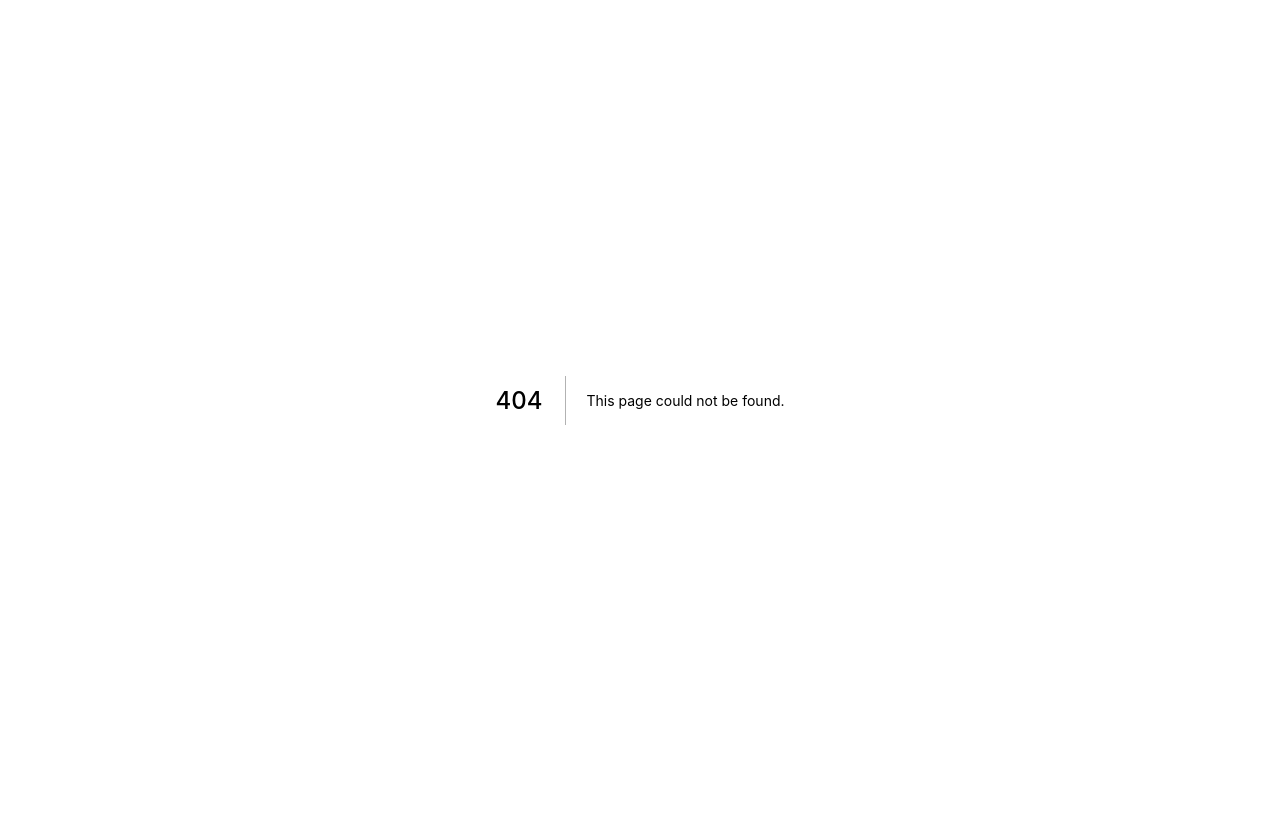
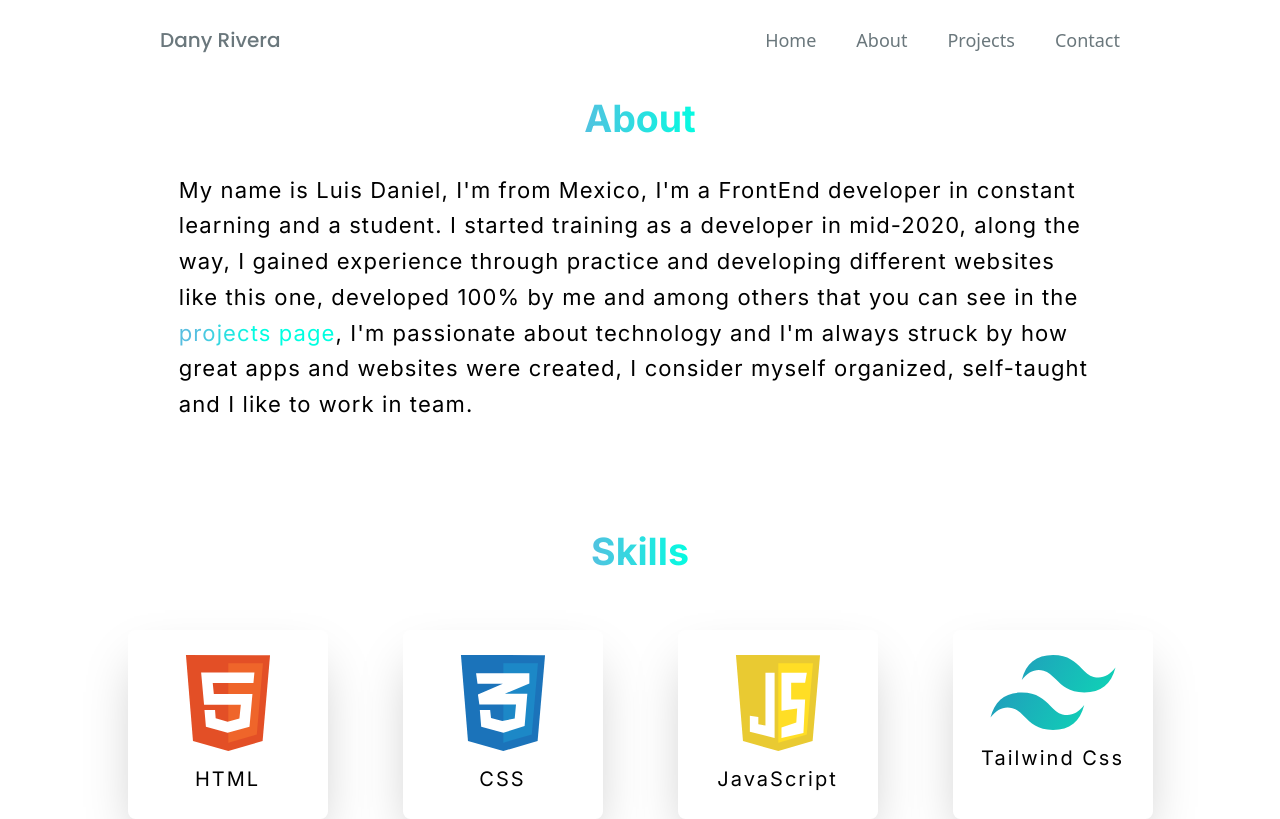
Before and after one commit to DanyRivera/portafolio, a Next.js app: page /about in a window 1280 px wide. Before the commit this address had no page. Shown: the top 819 px of the page. Built offline with nearby package versions, Linux system fonts and the light colour scheme.

Commit message:
Working on Links to Social Media

```diff
--- a/components/Footer.jsx
+++ b/components/Footer.jsx
@@ -15,8 +15,9 @@ const Footer = () => {
         </div>
 
         <div className="flex flex-col gap-10 mb-14 md:flex-row">
-
-          <p className="text-[17px] cursor-pointer">About</p>
+          <Link href="/about">
+            <p className="text-[17px] cursor-pointer">About</p>
+          </Link>
           <Link href="/projects">
             <p className="text-[17px] cursor-pointer">Projects</p>
           </Link>
--- a/components/Header.jsx
+++ b/components/Header.jsx
@@ -62,10 +62,12 @@ const Header = () => {
               </div>
             </Link>
 
-            <div className="flex flex-col items-center text-secondary hover:text-primary cursor-pointer">
-              <FontAwesomeIcon className="w-7" icon={faUser} />
-              <p className="text-[15px]">About</p>
-            </div>
+            <Link href="/about">
+              <div className="flex flex-col items-center text-secondary hover:text-primary cursor-pointer">
+                <FontAwesomeIcon className="w-7" icon={faUser} />
+                <p className="text-[15px]">About</p>
+              </div>
+            </Link>
 
             <Link href="/projects">
               <div className="flex flex-col items-center text-secondary hover:text-primary cursor-pointer">
@@ -95,7 +97,7 @@ const Header = () => {
         </div>
       </div>
 
-      <div className={`${mostrarNav && `${styles.mostrarBarra} bg-tertiary text-secondary shadow-2xl`} ${styles.nav} ${ruta === '/' ? 'text-tertiary' : 'text-secondary'}  absolute hidden md:flex py-10 justify-between items-center z-10 w-full px-64`}>
+      <div className={`${ruta === '/' ? 'text-tertiary' : 'text-secondary'} ${mostrarNav && `${styles.mostrarBarra} shadow-2xl`}  absolute hidden md:flex py-10 justify-between items-center z-10 w-full px-64`}>
 
         <div>
           <Link href="/">
@@ -107,7 +109,9 @@ const Header = () => {
           <Link href="/" >
             <p className="cursor-pointer font-medium text-[18px]">Home</p>
           </Link>
-          <a className="cursor-pointer font-medium text-[18px]">About</a>
+          <Link href="/about" >
+            <p className="cursor-pointer font-medium text-[18px]">About</p>
+          </Link>
           <Link href="/projects">
             <p className="cursor-pointer font-medium text-[18px]">Projects</p>
           </Link>
--- a/components/Layout.jsx
+++ b/components/Layout.jsx
@@ -1,3 +1,5 @@
+import { FontAwesomeIcon } from '@fortawesome/react-fontawesome';
+import { faCircle } from '@fortawesome/free-solid-svg-icons';
 import Head from 'next/head';
 import Header from './Header';
 import Footer from './Footer';
@@ -8,9 +10,9 @@ const Layout = ({ children, pagina }) => {
         <div>
 
             <Head>
-                <title>{pagina} - Portafolio</title>
+                <title>{pagina} | Dany Rivera</title>
                 <meta name="description" content="Portafolio Dany Rivera" />
-                <link rel="icon" href="/favicon.ico" />
+                <link rel="icon" href="/img/circle.svg" />
             </Head>
 
             <Header />
--- /dev/null
+++ b/pages/about.jsx
@@ -0,0 +1,30 @@
+import Link from "next/link";
+import Layout from "../components/Layout";
+import Skills from "../components/Skills";
+
+const about = () => {
+    return (
+        <Layout
+            pagina="About"
+        >
+
+            <section>
+                <h2 className="heading pt-20 pb-14 md:pt-40">About</h2>
+
+                <div className="px-10 mb-28">
+                    <p
+                        className="text-[20px] leading-relaxed tracking-wider font-inter md:text-[22px] md:w-3/4 md:mx-auto"
+                    >
+                        My name is Luis Daniel, I'm from Mexico, I'm a FrontEnd developer in constant learning and a student. I started training as a developer in mid-2020, along the way, I gained experience through practice and developing different websites like this one, developed 100% by me and among others that you can see in the <Link href="/projects" ><span className="degradado cursor-pointer">projects page</span></Link>, I'm passionate about technology and I'm always struck by how great apps and websites were created, I consider myself organized, self-taught and I like to work in team.
+                    </p>
+                </div>
+
+                <Skills />
+
+            </section>
+
+        </Layout>
+    )
+}
+
+export default about
--- a/styles/Header.module.css
+++ b/styles/Header.module.css
@@ -32,6 +32,8 @@
     animation-iteration-count: 1;
     animation-name: mostrarBarra;
     position: fixed;
+    background-color: #fff;
+    color: #6a777c;
 }
 
 @keyframes mostrarBarra {
```
Also changed, not shown: public/img/circle.svg (added).
